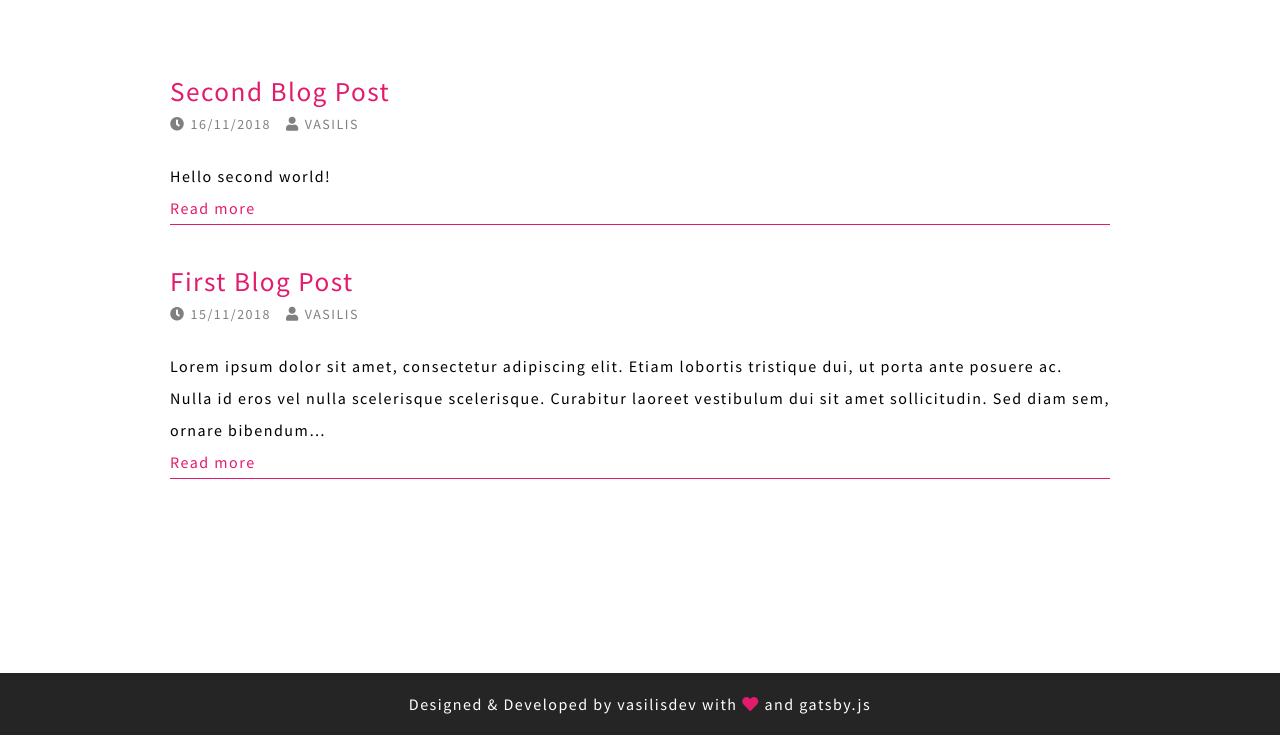
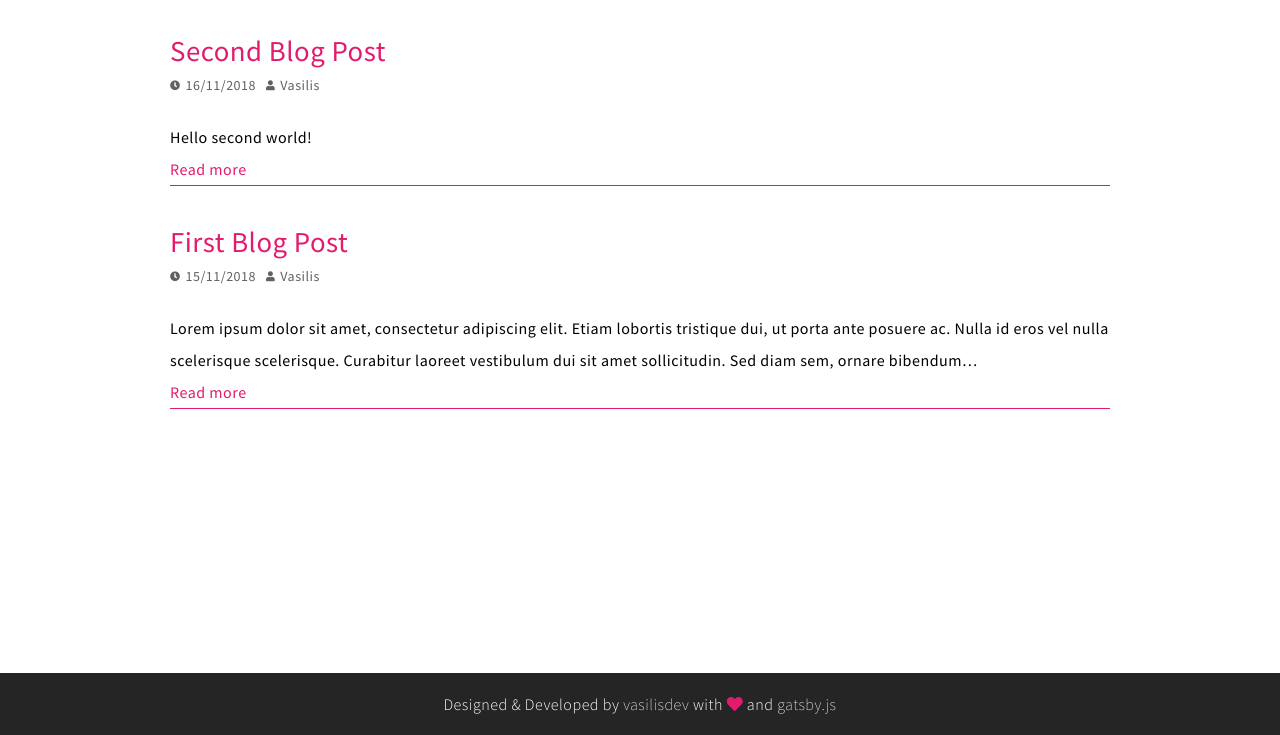
Before and after one commit to va5ili5/gatsby-blog, a Gatsby site: page /blog in a window 1280 px wide. Shown: the part 65-800 px from the top of the page. Built offline with nearby package versions, Linux system fonts and the light colour scheme; Gatsby itself is replaced by a stand-in of ours.

Commit message:
update scss

```diff
--- a/src/assets/scss/_base.scss
+++ b/src/assets/scss/_base.scss
@@ -16,9 +16,9 @@ html {
 body {
   font-family: $base-font-family;
   font-size: $medium-font-size;
-  font-weight: $medium-font-weight;
+  font-weight: $base-font-weight;
   line-height: $line-height;
-  letter-spacing: 1.5px;
+  letter-spacing: 0.5px;
   -webkit-font-smoothing: antialiased;
   text-rendering: optimizeLegibility;
   min-height: 100%;
@@ -31,12 +31,12 @@ h1{
 
 h2{
   font-size: 2.2em;
-  font-weight: 600;
+  font-weight: 200;
 }
 
 h3{
-  font-size: 1.7em;
-  font-weight: 400;
+  font-size: 1.8em;
+  font-weight: 500;
 }
 h4{
   font-size: 1.5em;
@@ -44,7 +44,7 @@ h4{
 }
 h5{
   font-size: 1.1em;
-  font-weight: 400;
+  font-weight: 600;
 }
 ul {
   padding: 0;
@@ -57,5 +57,5 @@ a {
 }
 
 section{
-  padding: 80px 20px;
+  padding: 40px 20px;
 }
--- a/src/assets/scss/_layout.scss
+++ b/src/assets/scss/_layout.scss
@@ -1,5 +1,5 @@
 //utilities
-.italic-text{
+.italic-text {
   font-style: italic;
 }
 
@@ -16,28 +16,6 @@
 main {
   flex: 1 1 auto;
 }
-.section-wrapper {
-    background-color: $lighter-black;
-    min-height: 60px;
-}
-
-.section-container {
-    @extend .container;
-    display: flex;
-    flex-grow: 1;
-    padding: 0 20px;
-    a {
-        font-weight: 400; //opacity: 0.7;
-        color: $white;
-    }
-}
-
-.container {
-    max-width: 980px;
-    margin: 0 auto;
-    flex: 1;
-}
-
 .hero {
   min-height: 100vh;
   width: 100vw;
@@ -58,7 +36,7 @@ main {
     max-width: 768px;
     text-align: center;
     h1 {
-            >a {
+      > a {
         color: $red;
       }
     }
@@ -81,27 +59,42 @@ main {
   }
 }
 
-.header {
-    @extend .section-wrapper;
+.header,
+footer {
+  background-color: $lighter-black;
+  min-height: 60px;
 }
 
-.footer {
-    @extend .section-wrapper;
+.inner-container {
+  @extend .container;
+  display: flex;
+  flex-grow: 1;
+  padding: 0 20px;
+  a {
+    font-weight: 200;
+    color: $white;
+  }
+}
+
+.container {
+  max-width: 980px;
+  margin: 0 auto;
 }
 
 .footer-container {
-    @extend .section-container;
+  @extend .inner-container;
   justify-content: center;
   color: $white;
+  font-weight: 300;
   text-align: center;
-    padding: 15px 0;
+  padding: 15px 20px;
   i {
     color: $red;
   }
 }
 
 .header-container {
-    @extend .section-container;
+  @extend .inner-container;
   justify-content: space-between;
   align-items: center;
   .navigation {
@@ -137,13 +130,15 @@ main {
   display: flex;
   margin-bottom: 20px;
   p {
-        text-transform: uppercase;
-        color: gray;
+    color: #616161;
     margin-right: 10px;
   }
-    span,
+  span {
+    font-size: 14px;
+    vertical-align: middle;
+  }
   i {
-        font-size: 14px;
+    font-size: 10px;
     margin-right: 5px;
   }
 }
@@ -219,7 +214,7 @@ main {
     }
   }
   a {
-        color: $black;
+    color: #000;
   }
   .skill {
     font-weight: 600;
@@ -232,14 +227,10 @@ main {
       display: flex;
       align-items: center;
     }
-        h5 {
-            font-size: 1.1em;
-            font-weight: bold;
-        }
   }
 }
 
-.description{
+.description {
   margin-bottom: 30px;
 }
 // Extra small devices (portrait phones, less than 576px)
@@ -251,13 +242,12 @@ main {
 
 // Small devices (landscape phones, less than 768px)
 @media (max-width: 767.98px) {
-    .resume-data .flex-header{
+  .resume-data .flex-header {
     flex-direction: column;
     .flex-header-title {
       align-items: baseline;
     }
   }
-
 }
 
 // Medium devices (tablets, less than 992px)
--- a/src/assets/scss/_variables.scss
+++ b/src/assets/scss/_variables.scss
@@ -4,11 +4,13 @@
 $white:#fff;
 $light-gray: #bbbbc4;
 $lighter-black:#252525;
-$black:#333;
+$light-black:#333;
+$black:#000;
 $red: #E31B6D;
 
 //typography
 $base-font-family:'Source Sans Pro', sans-serif;
-$medium-font-weight: 400;
+$base-font-weight: 400;
+$light-font-weight:300;
 $medium-font-size:1em;
 $line-height: 2em;
```
Lines whose indentation alone changed are shown as unchanged.
